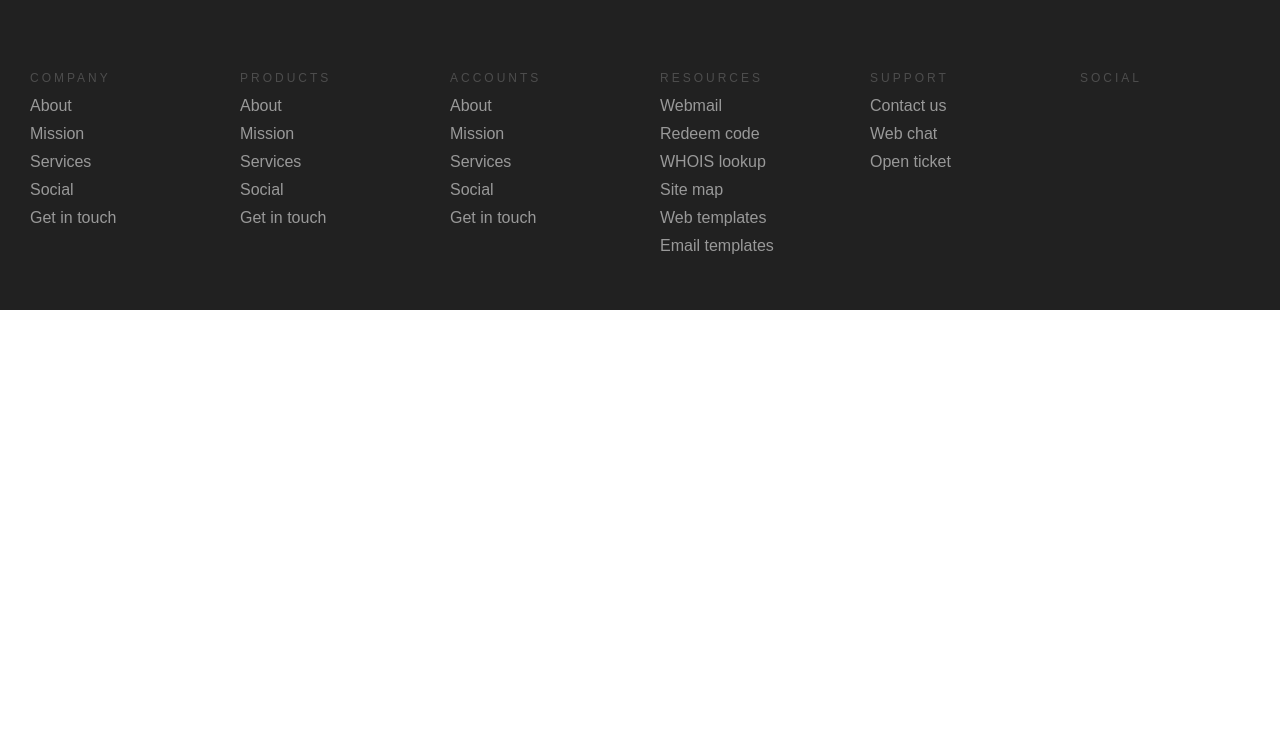
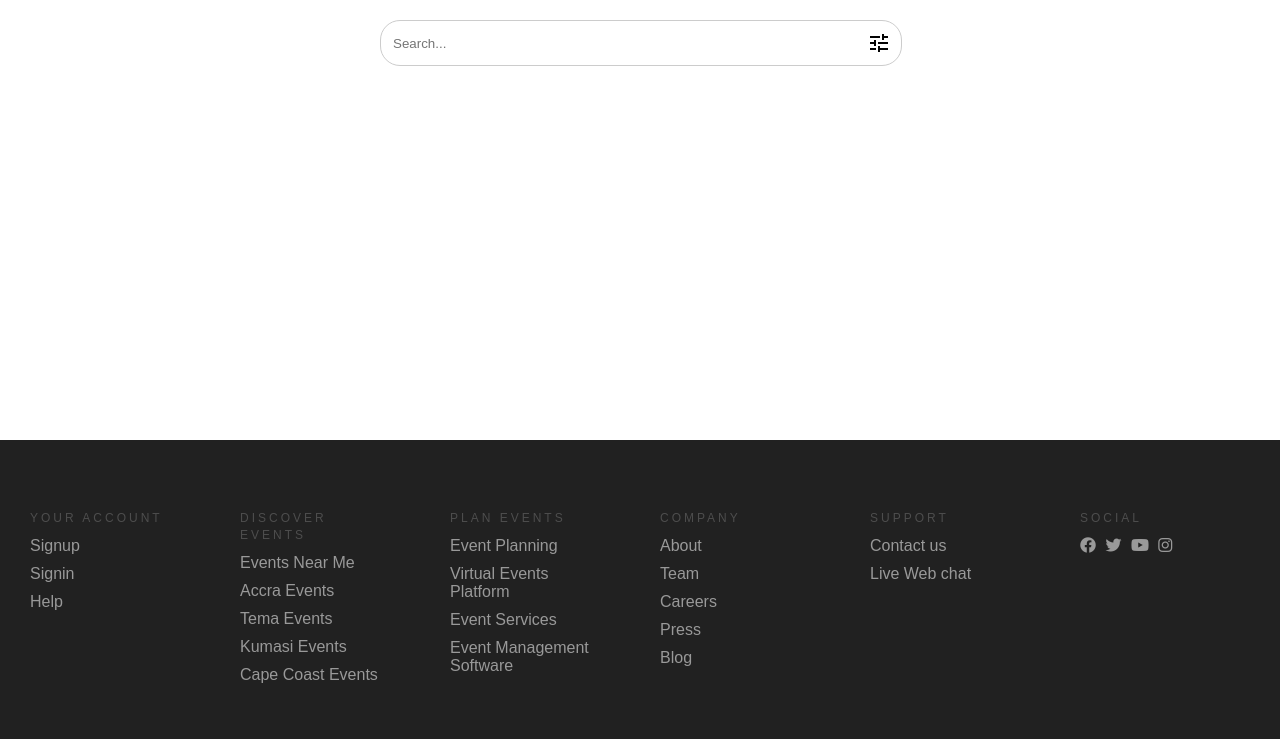
Before and after one commit to the4thmusketeerr/VolunteerHub, a Node server app: page /find in a window 1280 px wide. Shown: the part 120-859 px from the top of the page. Before the commit the page ends 430 px from the top, so only its background shows below. Run offline with Node 20, Linux system fonts and the light colour scheme; some libraries are stand-ins or nearby versions.

Commit message:
frontend-finish

```diff
--- a/public/styles/create.css
+++ b/public/styles/create.css
@@ -8,7 +8,7 @@ form {
     box-shadow: 0 0 10px rgba(0, 0, 0, 0.1);
   }
 
-  h1 {
+  .discover {
     text-align: center;
     margin-bottom: 2rem;
   }
--- a/public/styles/find.css
+++ b/public/styles/find.css
@@ -1,96 +1,104 @@
-/*
+/* find.css */
 
-.searcharea{
+/* Add your custom styles here */
+main {
+    padding: 20px;
+}
+
+.search-area{
+    max-width: 25rem;
+    height: 400px;
+}
+
+.search-bar {
     display: flex;
     align-items: center;
-    height: 100px;
-    position: relative;
-    top: 5%;
-    left: 26%;
+    justify-content: center;
+    align-content: center;
+    margin-left: 360px;
+    border: 1px solid #ccc;
+    border-radius: 20px;
+    padding: 10px;
+    margin-bottom: 20px;
+    width: 500px;
 }
 
-input[type="text"]{
-    width: 500px;
-    height: 40px;
-    border-radius: 32px;
-    border: 1px solid #ccc;
-    padding-left: 15px;
-    padding-top: 8px;
-    padding-bottom: 8px;
-    font-size: 19.5px;
-    font-family: 'Roboto', sans-serif;
-    color: #333;
+.search-input {
+    flex: 1;
+    border: none;
     outline: none;
-    transition: 0.2s ease;
 }
 
-button[type="submit"]{
-    background-color: #1E90FF;
-    border: none;
-    color: white;
-    padding-left: 15px;
-    padding-top: 8px;
-    padding-bottom: 8px;
-    padding-right: 15px;
-    text-align: center;
-    font-size: 19.5px;
-    border-radius: 32px;
-    height: 40px;
-    width:150px;
-
+.filter-icon {
+    margin-left: 10px;
+    cursor: pointer;
 }
 
-/* Default styles for larger screens */
-/* .search-container {
-    display: flex;
+.popup {
+    display: none;
+    position: fixed;
+    top: 0;
+    left: 0;
+    width: 100%;
+    height: 100%;
+    background: rgba(0, 0, 0, 0.5);
+    justify-content: center;
     align-items: center;
-    height: 100vh;
-    position: absolute;
-    top: 5%;
-    left: 26%;
 }
 
-.search-container input[type="text"] {
-    width: 500px;
-    height: 40px;
-    border-radius: 32px;
-    border: 1px solid #ccc;
-    padding-left: 15px;
-    padding-top: 8px;
-    padding-bottom: 8px;
-    font-size: 19.5px;
-    font-family: 'Roboto', sans-serif;
-    color: #333;
-    outline: none;
-    transition: 0.2s ease;
+.popup-content {
+    background: #fff;
+    padding: 20px;
+    border-radius: 10px;
+    width: 300px;
+    text-align: left;
 }
 
-.search-container button[type="submit"] {
-    background-color: #1E90FF;
-    border: none;
-    color: white;
-    padding-left: 15px;
-    padding-top: 8px;
-    padding-bottom: 8px;
-    padding-right: 15px;
-    text-align: center;
+.popup input {
+    width: 100%;
+    margin-bottom: 10px;
+    padding: 8px;
+    box-sizing: border-box;
 }
 
-/* Media query for smaller screens */
-/* @media only screen and (max-width: 768px) {
-    .search-container {
-        flex-direction: column;
-        align-items: center;
-        top: 10%;
-        left: 10%;
+.popup button {
+    background-color: #007bff;
+    color: #fff;
+    padding: 10px;
+    border: none;
+    border-radius: 5px;
+    cursor: pointer;
+}
+
+
+
+/* @media screen and (max-width: 768px) {
+    .search-area {
+        height: auto;
     }
 
-    .search-container input[type="text"] {
-        width: 80%;
-        margin-bottom: 20px;
+    .search-bar {
+        max-width: 100%;
+    }
+} */
+
+
+@media screen and (max-width: 768px) {
+    .search-bar {
+        width: 70%;
     }
 
-    .search-container button[type="submit"] {
-        width: 80%;
+    .popup-content {
+        width: 90%;
     }
-} */
+}
+
+@media screen and (max-width: 480px) {
+    .search-bar {
+        width: 90%;
+    }
+
+    .popup-content {
+        width: 100%;
+    }
+}
--- a/public/styles/shared.css
+++ b/public/styles/shared.css
@@ -168,7 +168,6 @@ body, ul {
 .footer {
     width: 100%;
     position: relative;
-    /* background-color: #070617; */
     background-color: #212121;
     color: #fff;
     padding: 50px 0;
--- a/views/find.html
+++ b/views/find.html
@@ -5,6 +5,16 @@
         <link rel="stylesheet" href="/styles/shared.css">
         <link rel="stylesheet" href="/styles/find.css">
         <link rel="icon" type="image/x-icon" href="/images/icons/favicon.ico">
+        <link rel="preconnect" href="https://fonts.googleapis.com" />
+        <link rel="preconnect" href="https://fonts.gstatic.com" crossorigin />
+
+        <link
+      href="https://fonts.googleapis.com/css2?family=DM+Sans:opsz,wght@9..40,100;9..40,400;9..40,500&display=swap"
+      rel="stylesheet"
+    />
+        <link rel="stylesheet" href="https://cdnjs.cloudflare.com/ajax/libs/font-awesome/6.0.0/css/all.min.css">
+        <link rel="stylesheet" href="https://fonts.googleapis.com/icon?family=Material+Icons">
+
     </head>
     <body>
         <header>
@@ -27,14 +37,28 @@
 
 
 
-        <!-- <main>
-                <div class="searcharea">
-                <form>
-                    <input type="text" placeholder="Search...">
-                    <button type="submit">Search</button>
-                </form>
+      <main>
+        <div class="search-area">
+          <div class="search-bar">
+            <input type="text" class="search-input" placeholder="Search...">
+            <i class="material-icons filter-icon" onclick="openFilterDialog()">tune</i>
           </div>
-        </main> -->
+          <div class="popup" id="filterPopup">
+            <div class="popup-content">
+                <label for="location">Location:</label>
+                <input type="text" id="location" name="location">
+                <label for="date">Date</label>
+                <input type="date" id="date" name="date">
+                <label for="time">Time</label>
+                <input type="time" id="time" name="time">
+                <label for="organization">Organization:</label>
+                <input type="text" id="organization" name="organization">
+                <button onclick="applyFilter()">Apply</button>
+            </div>
+        </div>
+      </div>
+
+      </main>
 
 
 
@@ -43,52 +67,47 @@
       <footer class="footer">
         <div class="contain">
           <div class="col">
+            <h1>Your Account</h1>
+            <ul>
+              <li><a href="#">Signup</a></li>
+              <li><a href="#">Signin</a></li>
+              <li><a href="#">Help</a></li>
+            </ul>
+          </div>
+          <div class="col">
+            <h1>Discover Events</h1>
+            <ul>
+              <li><a href="#">Events Near Me</a></li>
+              <li><a href="#">Accra Events</a></li>
+              <li><a href="#">Tema Events</a></li>
+              <li><a href="#">Kumasi Events</a></li>
+              <li><a href="#">Cape Coast Events</a></li>
+            </ul>
+          </div>
+          <div class="col">
+            <h1>Plan Events</h1>
+            <ul>
+              <li><a href="#">Event Planning</a></li>
+              <li><a href="#">Virtual Events Platform</a></li>
+              <li><a href="#">Event Services</a></li>
+              <li><a href="#">Event Management Software</a></li>
+            </ul>
+          </div>
+          <div class="col">
             <h1>Company</h1>
             <ul>
               <li><a href="#">About</a></li>
-                  <li><a href="#">Mission</a></li>
-                  <li><a href="#">Services</a></li>
-                  <li><a href="#">Social</a></li>
-                  <li><a href="#">Get in touch</a></li>
-                </ul>
-              </div>
-              <div class="col">
-                <h1>Products</h1>
-                <ul>
-                  <li><a href="#">About</a></li>
-                  <li><a href="#">Mission</a></li>
-                  <li><a href="#">Services</a></li>
-                  <li><a href="#">Social</a></li>
-                  <li><a href="#">Get in touch</a></li>
-                </ul>
-              </div>
-              <div class="col">
-                <h1>Accounts</h1>
-                <ul>
-                  <li><a href="#">About</a></li>
-                  <li><a href="#">Mission</a></li>
-                  <li><a href="#">Services</a></li>
-                  <li><a href="#">Social</a></li>
-                  <li><a href="#">Get in touch</a></li>
-                </ul>
-              </div>
-              <div class="col">
-                <h1>Resources</h1>
-                <ul>
-                  <li><a href="#">Webmail</a></li>
-                  <li><a href="#">Redeem code</a></li>
-                  <li><a href="#">WHOIS lookup</a></li>
-                  <li><a href="#">Site map</a></li>
-                  <li><a href="#">Web templates</a></li>
-                  <li><a href="#">Email templates</a></li>
+              <li><a href="#">Team</a></li>
+              <li><a href="#">Careers</a></li>
+              <li><a href="#">Press</a></li>
+              <li><a href="#">Blog</a></li>
             </ul>
           </div>
           <div class="col">
             <h1>Support</h1>
             <ul>
               <li><a href="#">Contact us</a></li>
-                  <li><a href="#">Web chat</a></li>
-                  <li><a href="#">Open ticket</a></li>
+              <li><a href="#">Live Web chat</a></li>
             </ul>
           </div>
           <div class="col social">
@@ -105,4 +124,16 @@
       </footer>
 
     </body>
+    <script>
+      function openFilterDialog() {
+          var popup = document.getElementById("filterPopup");
+          popup.style.display = "flex";
+      }
+
+      function applyFilter() {
+          var popup = document.getElementById("filterPopup");
+          popup.style.display = "none";
+          // Add logic to apply filter here
+      }
+   </script>
 </html>
--- a/views/index.html
+++ b/views/index.html
@@ -51,7 +51,7 @@
             Find local volunteer opportunities or post your events to request
             volunteers.
           </p>
-          <button>Join VolunteerHub</button>
+          <a href="/signup"><button>Join VolunteerHub</button></a>
         </div>
       </section>
 
```
Also changed, not shown: views/create.html (+34 -38 lines). Lines whose indentation alone changed are shown as unchanged.
